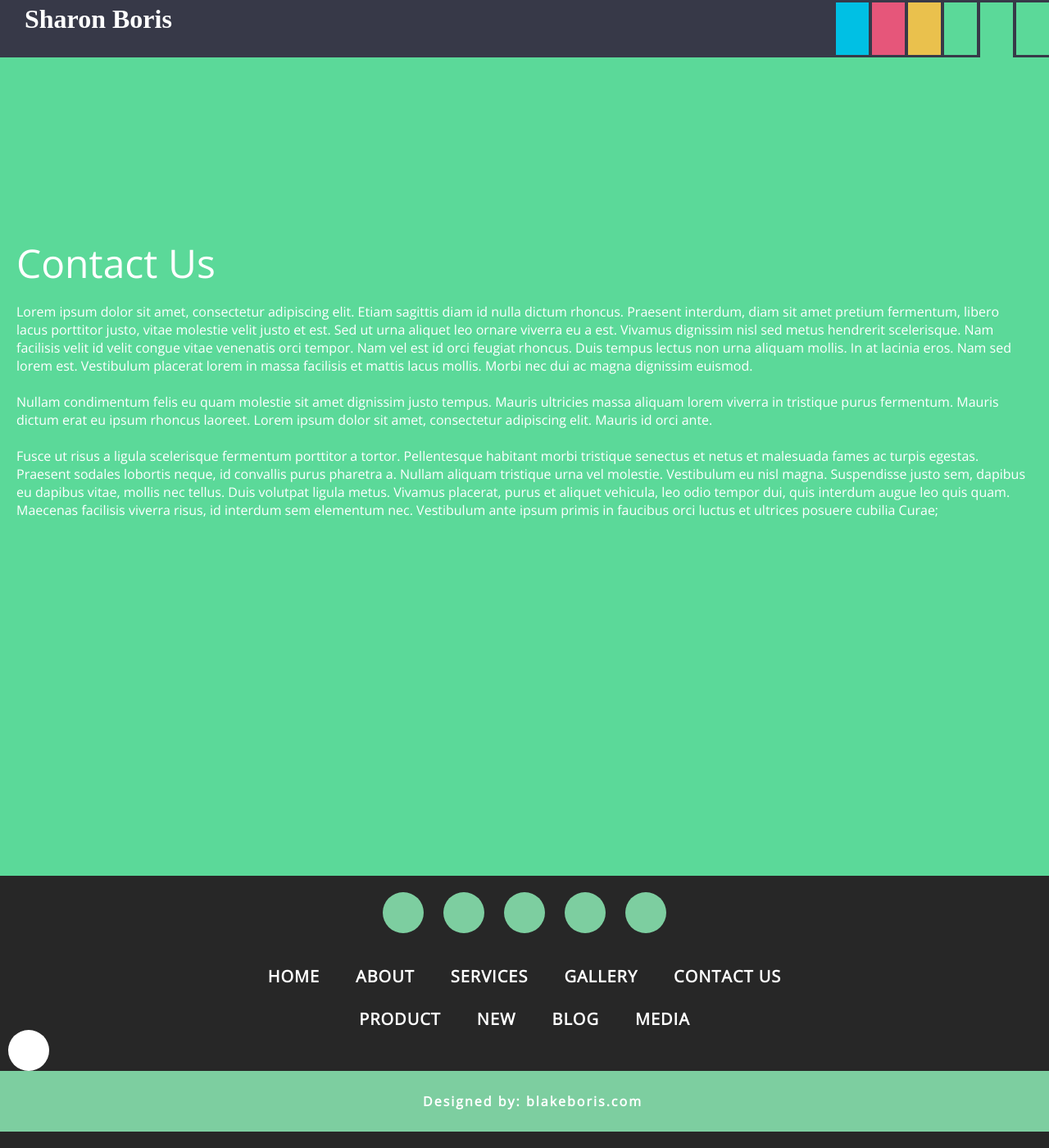
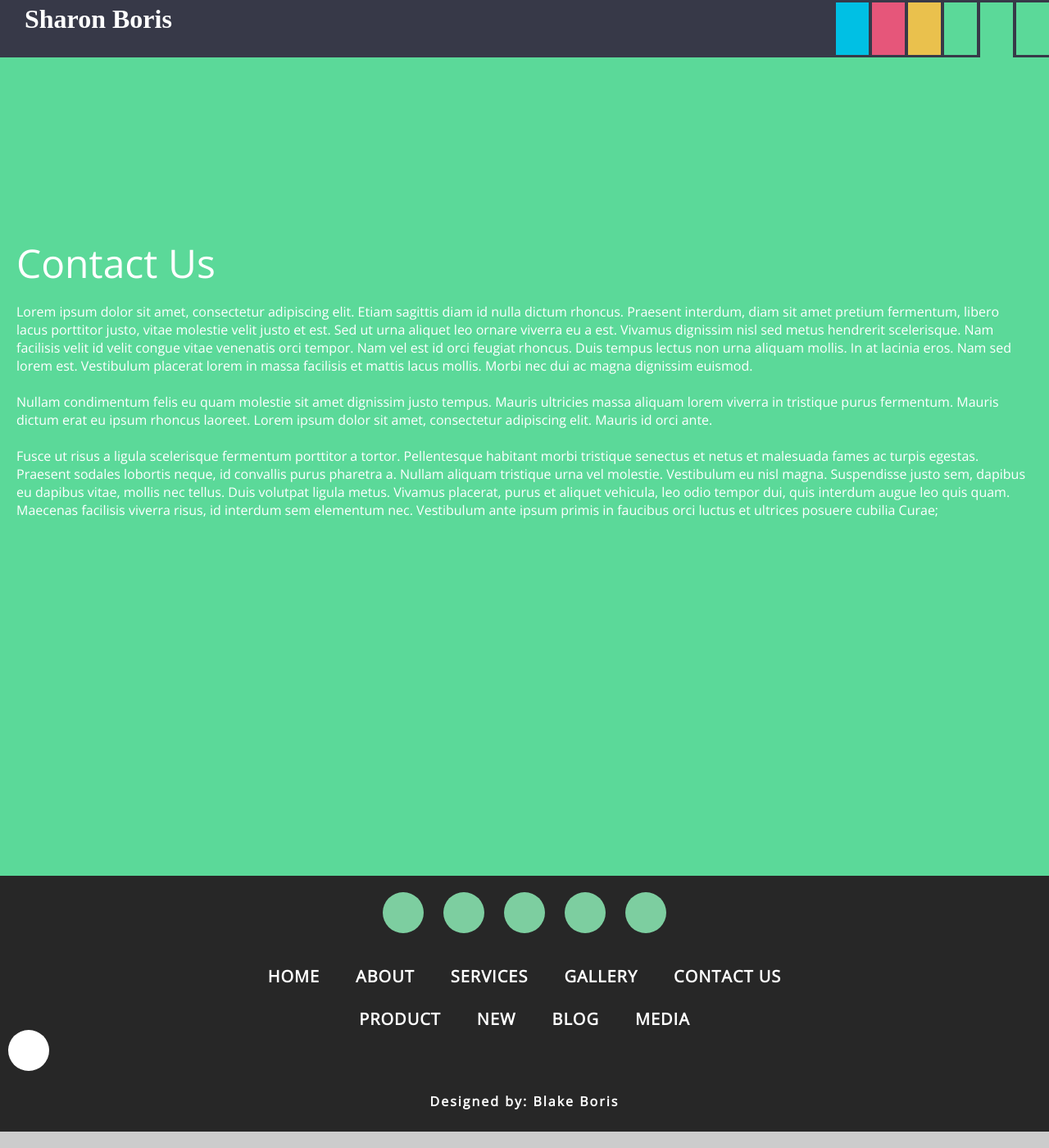
Before and after one commit to PlGGS/sharonboris.com, a Jekyll site: the page built from index.html, in a window 1280 px wide and 1400 px high, scrolled down 3802 px. Shown: the whole window at 82% size. Built offline with Jekyll 4.4.1, drawn with Linux system fonts in a browser that asks for light colours; nearby versions of some CDN libraries; some web fonts are replaced.

Commit message:
Added auto margin Hopefully fixed footer

```diff
--- a/_layouts/default.html
+++ b/_layouts/default.html
@@ -93,8 +93,6 @@
                     <li><a href="#">new</a></li>
                     <li><a href="#">Blog</a></li>
                     <li><a href="#">Media</a></li>
-
-
                 </ul>
             </div>
             <div class="nav2">
@@ -103,7 +101,7 @@
                 </ul>
             </div>
             <div class="footer-end">
-                <p>Designed by: <a href="https://blakeboris.com">blakeboris.com</a></p>
+                <p>Designed by: <a href="https://blakeboris.com">Blake Boris</a></p>
             </div>
         </footer>
     </body>
--- a/css/main.scss
+++ b/css/main.scss
@@ -16,7 +16,8 @@
 }
 
 body {
-  background-color: #ccc;
+    background-color: #ccc;
+    margin: auto;
 }
 
 header {
@@ -113,7 +114,7 @@
     height: auto;
     margin: auto;
     background: #272727;
-    padding: 20px 0px;
+    padding-top: 20px;
 }
 
 .icon {
@@ -262,10 +263,8 @@
 }
 
 .footer-end {
-    width: 100%;
     height: auto;
     margin: auto;
-    background: #7DCEA0;
     padding: 10px;
     font-family: 'Open Sans', sans-serif;
     font-size: 16px;
@@ -273,9 +272,6 @@
 }
 
 .footer-end p {
-    font-family: 'Open Sans', sans-serif;
-    font-size: 16px;
-    text-align: center;
     color: #fff;
     font-weight: bold;
     letter-spacing: 2px;
```
